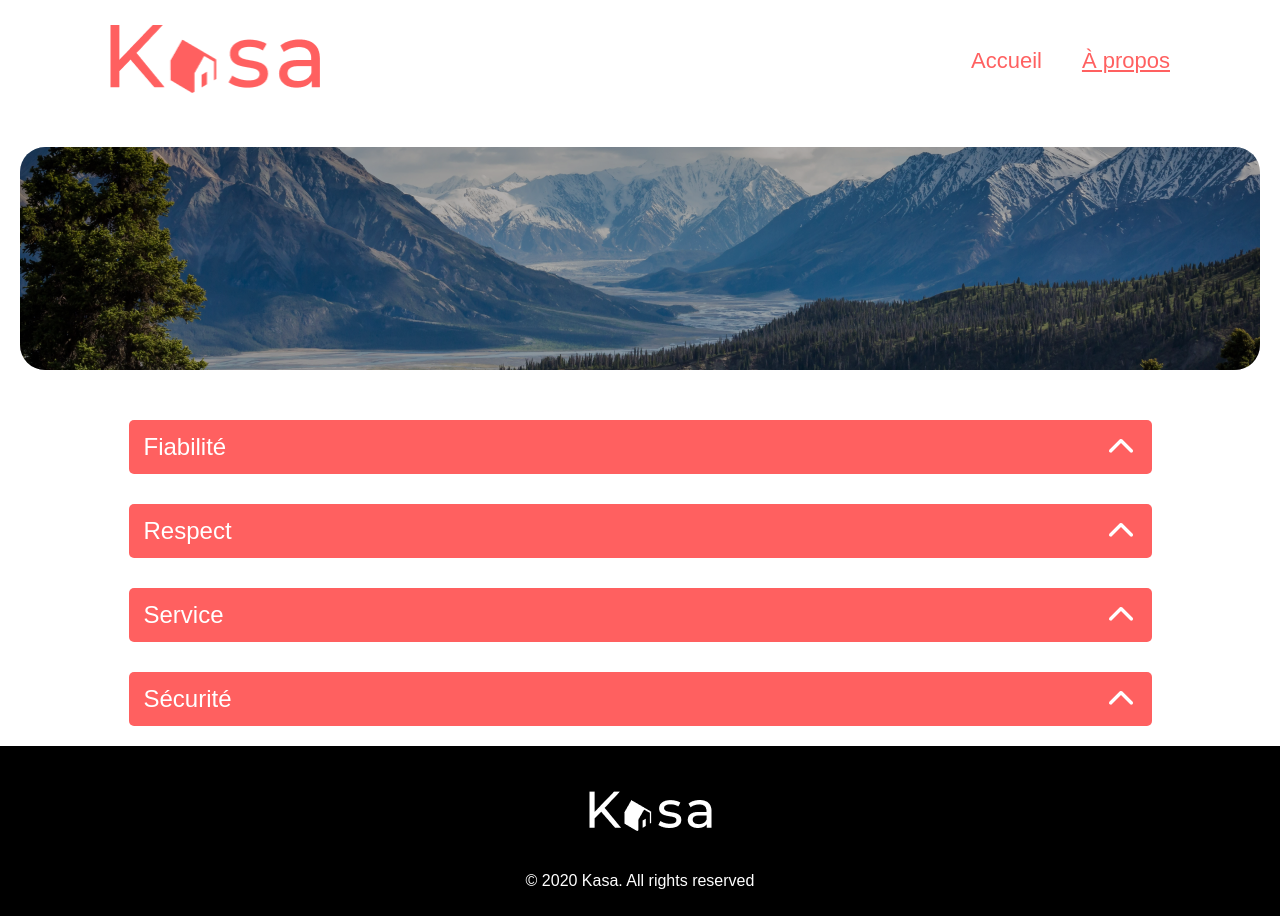
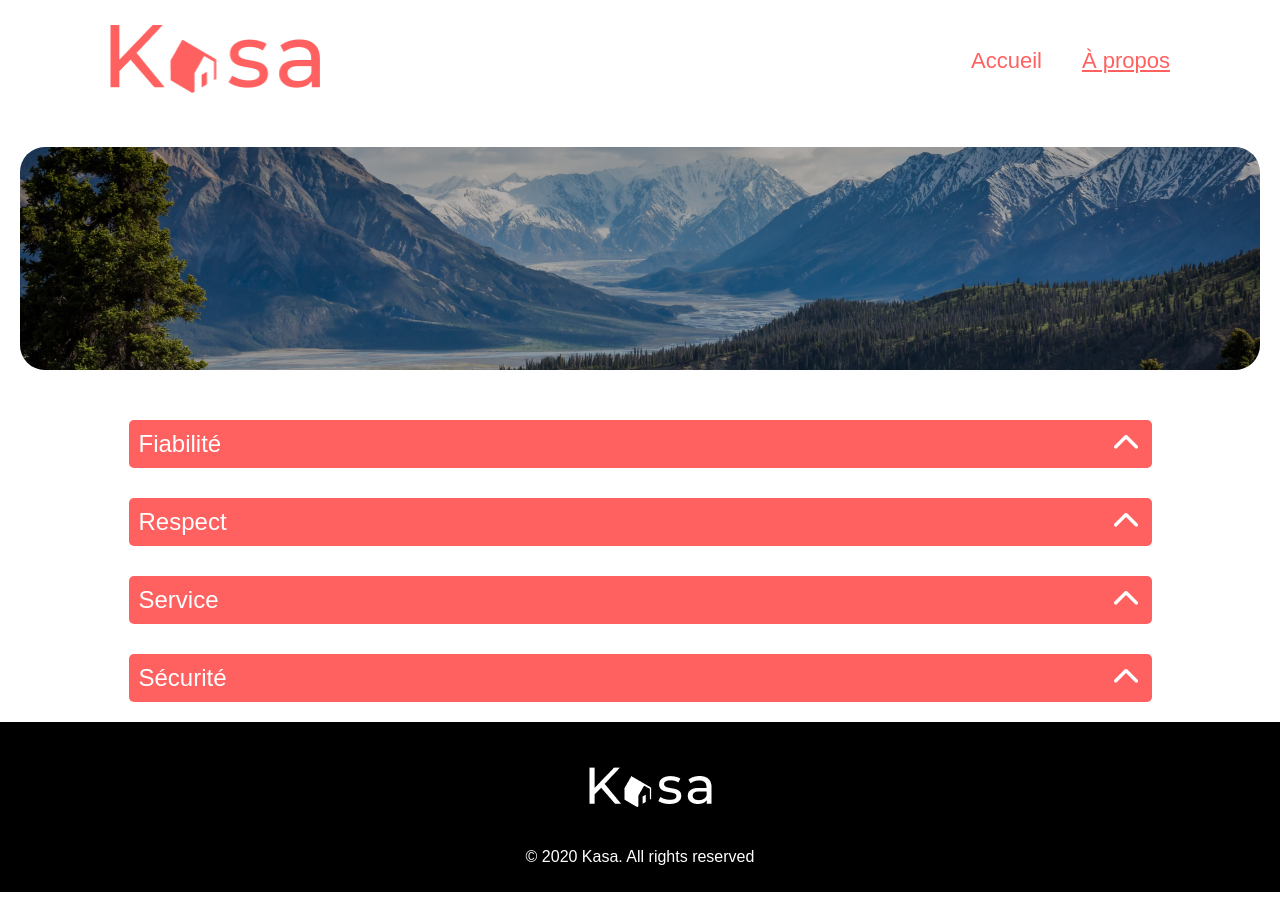
Before and after one commit to elodiechgr/my-kasa, a React (Create React App) app: page /About in a window 1280 px wide. After the commit the page ends 892 px from the top, so only its background shows below. Built offline with nearby package versions, Linux system fonts and the light colour scheme.

Commit message:
collapse

```diff
--- a/src/components/AboutCollapse/Collapse.js
+++ b/src/components/AboutCollapse/Collapse.js
@@ -15,7 +15,7 @@ const Collapse = ({ title, content }) => {
       <div className={`collapse-container ${isOpen ? "open" : ""}`}>
         <div className="collapse-header" onClick={toggleCollapse}>
           <div className="collapse-title">{title}</div>
-          <div className="arrowback">
+          <div className={`arrowback ${isOpen ? "rotate" : ""}`}>
             <img
               src={isOpen ? arrowDownImage : arrowUpImage}
               alt={isOpen ? "Arrow Down" : "Arrow Up"}
--- a/src/components/AboutCollapse/Collapse.scss
+++ b/src/components/AboutCollapse/Collapse.scss
@@ -1,3 +1,14 @@
+@keyframes swing-in-top-fwd {
+  0% {
+    transform: scaleY(0);
+    opacity: 0;
+  }
+  100% {
+    transform: scaleY(1);
+    opacity: 1;
+  }
+}
+
 .collapse-center {
   display: flex;
   align-items: center;
@@ -7,11 +18,14 @@
 .collapse-container {
     width: 1023px;
     height: 54px;
-    background-color: #FF6060;
     overflow: hidden;
     transition: height 0.3s ease;
     margin: 10px 0 20px 0;
     border-radius: 5px;
+    transform-origin: top;
+    transform: scaleY(1);
+    opacity: 1;
+    height: auto;
   }
 
   .open {
@@ -22,8 +36,10 @@
     display: flex;
     justify-content: space-between;
     align-items: center;
+    width: auto;
     cursor: pointer;
-    margin: 8px 15px 0 15px;
+    background-color: #FF6060;
+    padding: 4px 10px 4px 10px;
   }
 
   .collapse-title {
@@ -33,9 +49,28 @@
 
   .collapse-content {
     background-color: #f6f6f6;
-    padding: 10px;
+    padding: 8px;
     color: #FF6060;
     font-size: 18px;
+    animation: swing-in-top-fwd 0.7s both;
+    transition: transform 0.7s ease, opacity 0.7s ease;
+    transform-origin: top;
+  }
+
+  .collapse-title.open {
+    transform: scaleY(1.02);
+    opacity: 1;
+    display: flex;
+    align-items: center;
+  }
+
+  .arrowback {
+    transition: transform 0.9s ease;
+    margin-bottom: 3px;
+  }
+
+  .arrowback.rotate {
+    transform: rotate(180deg);
   }
 
 
@@ -65,7 +100,7 @@
       border-radius: 5px;
       padding: 0 5px;
       font-size: 13px;
-      margin-bottom: 10px;
+      margin-bottom: 5px;
     }
 
     .collapse-content {
@@ -76,7 +111,6 @@
     .arrowback img {
       width: 25px;
       height: 25px;
-      margin-bottom: 5px;
       }
 
 }
@@ -107,18 +141,16 @@
       border-radius: 5px;
       padding: 0 5px;
       font-size: 13px;
-      margin-bottom: 10px;
     }
 
     .collapse-content {
-      padding: 15px;
+      padding: 10px;
       font-size: 12px;
     }
 
     .arrowback img {
       width: 25px;
       height: 25px;
-      margin-bottom: 5px;
       }
 
 }
@@ -152,7 +184,7 @@
     }
 
     .collapse-content {
-      padding: 15px;
+      padding: 10px;
       font-size: 12px;
     }
 
```
